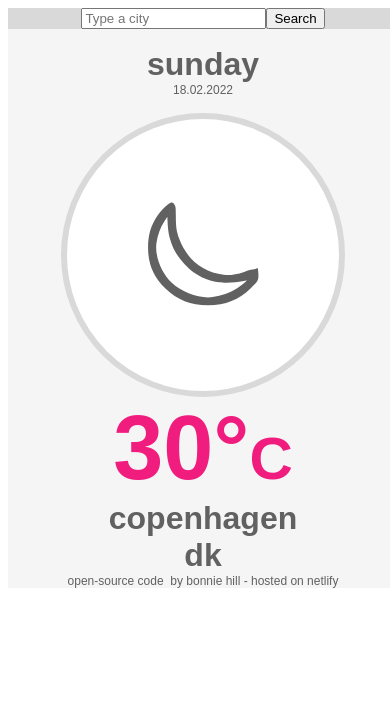
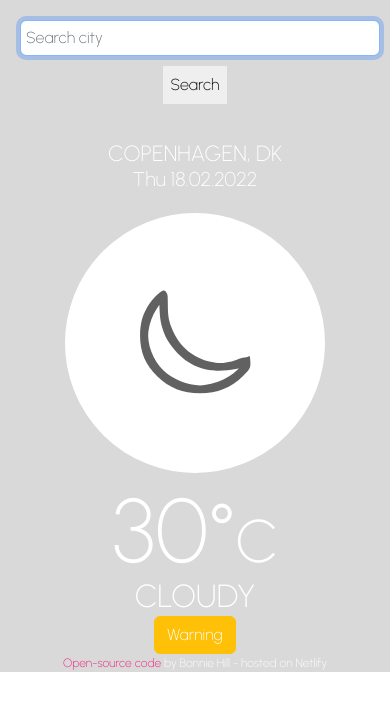
Before and after one commit to BonnieAxelsen/REACT-Weather-App, a React (Create React App) app: page / in a window 390 px wide. Shown: the top 710 px of the page. Built offline with nearby package versions, Linux system fonts and the light colour scheme.

Commit message:
Edited CSS and HTML layout for main visual, search and footer divs, imported Bootstrap, worked on responsiveness

```diff
--- a/package.json
+++ b/package.json
@@ -6,7 +6,9 @@
     "@testing-library/jest-dom": "^5.16.5",
     "@testing-library/react": "^13.4.0",
     "@testing-library/user-event": "^13.5.0",
+    "bootstrap": "^5.2.2",
     "react": "^18.2.0",
+    "react-bootstrap": "^2.5.0",
     "react-dom": "^18.2.0",
     "react-scripts": "5.0.1",
     "web-vitals": "^2.1.4"
--- a/public/index.html
+++ b/public/index.html
@@ -1,19 +1,15 @@
 <!DOCTYPE html>
 <html lang="en">
+
 <head>
   <meta charset="utf-8" />
   <link rel="icon" href="%PUBLIC_URL%/favicon.ico" />
   <meta name="viewport" content="width=device-width, initial-scale=1" />
   <meta name="theme-color" content="#000000" />
-    <meta
-      name="description"
-      content="Web site created using create-react-app"
-    />
-    <link rel="apple-touch-icon" href="%PUBLIC_URL%/logo192.png" />
-    <!--
-      manifest.json provides metadata used when your web app is installed on a
-      user's mobile device or desktop. See https://developers.google.com/web/fundamentals/web-app-manifest/
-    -->
+  <meta name="description" content="Web site created using create-react-app" />
+  <link rel="preconnect" href="https://fonts.googleapis.com">
+  <link rel="preconnect" href="https://fonts.gstatic.com" crossorigin>
+  <link href="https://fonts.googleapis.com/css2?family=Urbanist:wght@200&display=swap" rel="stylesheet">
   <link rel="manifest" href="%PUBLIC_URL%/manifest.json" />
   <!--
       Notice the use of %PUBLIC_URL% in the tags above.
@@ -26,6 +22,7 @@
     -->
   <title>React App</title>
 </head>
+
 <body>
   <noscript>You need to enable JavaScript to run this app.</noscript>
   <div id="root"></div>
@@ -40,4 +37,5 @@
       To create a production bundle, use `npm run build` or `yarn build`.
     -->
 </body>
+
 </html>
--- a/src/App.js
+++ b/src/App.js
@@ -6,15 +6,15 @@ import Footer from "./Footer";
 
 export default function App() {
   return (
-    <div className="App">
-      <div className="body">
-        <div className="container-fluid">
+    <body>
+      <div className="container">
+        <div className="App">
           <Search />
           <MainVisual />
           <Forecast />
           <Footer />
         </div>
       </div>
-    </div>
+    </body>
   );
 }
--- a/src/Footer.js
+++ b/src/Footer.js
@@ -4,7 +4,16 @@ import React from "react";
 export default function Footer() {
   return (
     <div className="Footer">
-      <p>Open-source code&nbsp; by Bonnie Hill - hosted on Netlify</p>
+      <p>
+        <a
+          href="https://github.com/BonnieAxelsen/REACT-Weather-App"
+          target="_blank"
+          rel="noreferrer"
+        >
+          Open-source code&nbsp;
+        </a>
+        by Bonnie Hill - hosted on Netlify
+      </p>
     </div>
   );
 }
--- a/src/Forecast.js
+++ b/src/Forecast.js
@@ -2,5 +2,11 @@ import "./styles.css";
 import React from "react";
 
 export default function Forecast() {
-  return <div className="Forecast"></div>;
+  return (
+    <div className="Forecast">
+      <button type="button" class="btn btn-warning">
+        Warning
+      </button>
+    </div>
+  );
 }
--- a/src/MainVisual.js
+++ b/src/MainVisual.js
@@ -5,25 +5,28 @@ import MainImage from "./01n.svg";
 export default function MainVisual() {
   return (
     <div className="main-visual">
-      <div className="day">
-        <h2>Sunday</h2>
-      </div>
-      <div className="date">
-        <p>18.02.2022</p>
+      <div className="heading">
+        <h4>
+          <span className="country">COPENHAGEN, </span>
+          <span className="country-code">DK</span>
+        </h4>
+        <div className="date">
+          <h5>
+            <span className="day">Thu </span>
+            <span className="date">18.02.2022</span>
+          </h5>
+        </div>
       </div>
       <div className="image">
         <div className="circle">
           <img src={MainImage} alt="" className="main-image" />
         </div>{" "}
       </div>
-      <div className="degrees">
+      <div className="temperature">
         <h1>
           30°<span className="degrees">C</span>
         </h1>
-      </div>
-      <div className="city">
-        <h2>Copenhagen</h2>
-        <h2>DK</h2>
+        <h2>CLOUDY</h2>
       </div>
     </div>
   );
--- a/src/Search.js
+++ b/src/Search.js
@@ -3,9 +3,15 @@ import React from "react";
 
 export default function Search() {
   return (
-    <div className="Search">
+    <div className="search">
       <form>
-        <input type="search" placeholder="Type a city" />
+        <input
+          type="search"
+          class="form-control"
+          placeholder="Search city"
+          autocomplete="off"
+          autofocus="on"
+        />
         <input type="submit" value="Search" />
       </form>
     </div>
--- a/src/index.js
+++ b/src/index.js
@@ -1,5 +1,7 @@
 import React from "react";
 import ReactDOM from "react-dom/client";
+import "bootstrap/dist/css/bootstrap.min.css";
+
 import "./styles.css";
 import App from "./App";
 import reportWebVitals from "./reportWebVitals";
--- a/src/styles.css
+++ b/src/styles.css
@@ -1,12 +1,14 @@
 :root {
-  --background-color: #f5f5f5;
+  --background-color: #ffffff;
   --primary-color: #f01d7f;
   --secondary-color: #d9d9d9;
   --tertiary-color: #616161;
-  --default-font-family: "Kantumruy Pro", sans-serif;
+  --default-font-family: "Urbanist", sans-serif;
 }
 
-.App {
+.App,
+input,
+.form-control {
   font-family: var(--default-font-family);
   text-align: center;
 }
@@ -15,8 +17,9 @@ h1,
 strong,
 .btn:hover,
 a:hover {
-  color: var(--primary-color);
-  font-weight: bold;
+  color: var(--background-color);
+  font-weight: lighter;
+  line-height: 0.8em;
 }
 
 h2,
@@ -24,14 +27,15 @@ h3,
 h4,
 h5,
 a {
-  color: var(--tertiary-color);
+  color: var(--background-color);
   text-decoration: none;
+  font-weight: lighter;
 }
 
 p,
 .btn,
 .units {
-  color: var(--tertiary-color);
+  color: var(--background-color);
 }
 
 h1 {
@@ -41,7 +45,6 @@ h1 {
 
 h2 {
   font-size: 32px;
-  text-transform: lowercase;
   margin: 0px;
 }
 
@@ -52,6 +55,7 @@ h3 {
 
 h4 {
   font-size: 22px;
+  margin: 0px;
 }
 
 h5 {
@@ -60,7 +64,6 @@ h5 {
 
 p {
   font-size: 12px;
-  text-transform: lowercase;
   margin: 0px;
 }
 
@@ -68,45 +71,33 @@ a {
   color: #f01d7f;
 }
 
+body {
+  margin: 0px;
+}
+
 footer {
   padding: 35px;
 }
 
-.container-fluid {
-  background-color: var(--background-color);
+.container {
+  background-color: var(--secondary-color);
   width: 45vw;
   padding: 0px;
   display: block;
   margin: 0 auto;
 }
 
-.Search {
+.search {
   background-color: var(--secondary-color);
+  padding: 15px;
 }
 
+input,
 .form-control {
-  margin: 20px 0px 20px 20px;
-  font-size: 10px;
+  margin: 5px;
+  padding: 5px;
+  text-align: left;
   border-color: transparent;
-  border-radius: 50px;
-}
-
-.form-control:focus {
-  border-color: var(--tertiary-color);
-  box-shadow: inset 0 1px 1px rgba(0, 0, 0, 0.075),
-    0 0 8px rgba(240, 29, 127, 0.5);
-}
-
-.btn {
-  padding: 12px 15px;
-  border: none;
-  font-size: 16px;
-  cursor: pointer;
-  background-color: transparent;
-}
-
-.btn:hover {
-  transform: scale(135%);
 }
 
 .main-visual {
@@ -114,7 +105,7 @@ footer {
 }
 
 .image {
-  margin-top: 1rem;
+  margin: 1rem 0rem;
 }
 /* This is a single-line comment */
 .main-visual .circle {
@@ -123,7 +114,7 @@ footer {
   padding: 0;
   align-items: center;
   justify-content: center;
-  background-color: #ffffff;
+  background-color: var(--background-color);
   width: 17rem;
   height: 17rem;
   border-radius: 17rem;
@@ -141,18 +132,9 @@ footer {
   font-size: 60px;
 }
 
-.forecast {
-  padding: 30px 40px 0px;
-}
-
-.forecast-images {
-  display: block;
-  margin: 20px auto;
-  width: 40px;
-}
-
 @media screen and (max-width: 576px) {
-  .container-fluid {
+  .container {
     width: 100vw;
+    margin: 0px;
   }
 }
```
Also changed, not shown: 1 other file (tests, documents, lock files or other folders). Lines whose indentation alone changed are shown as unchanged.
